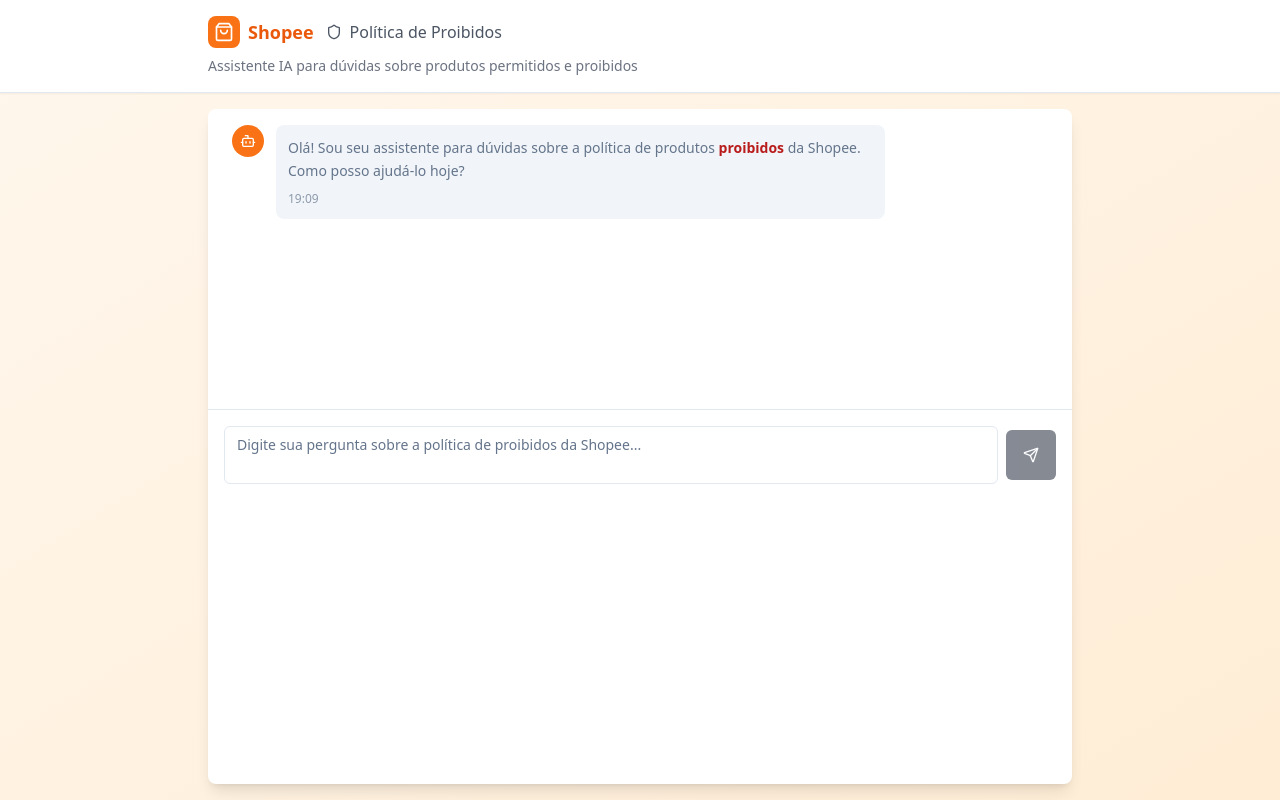
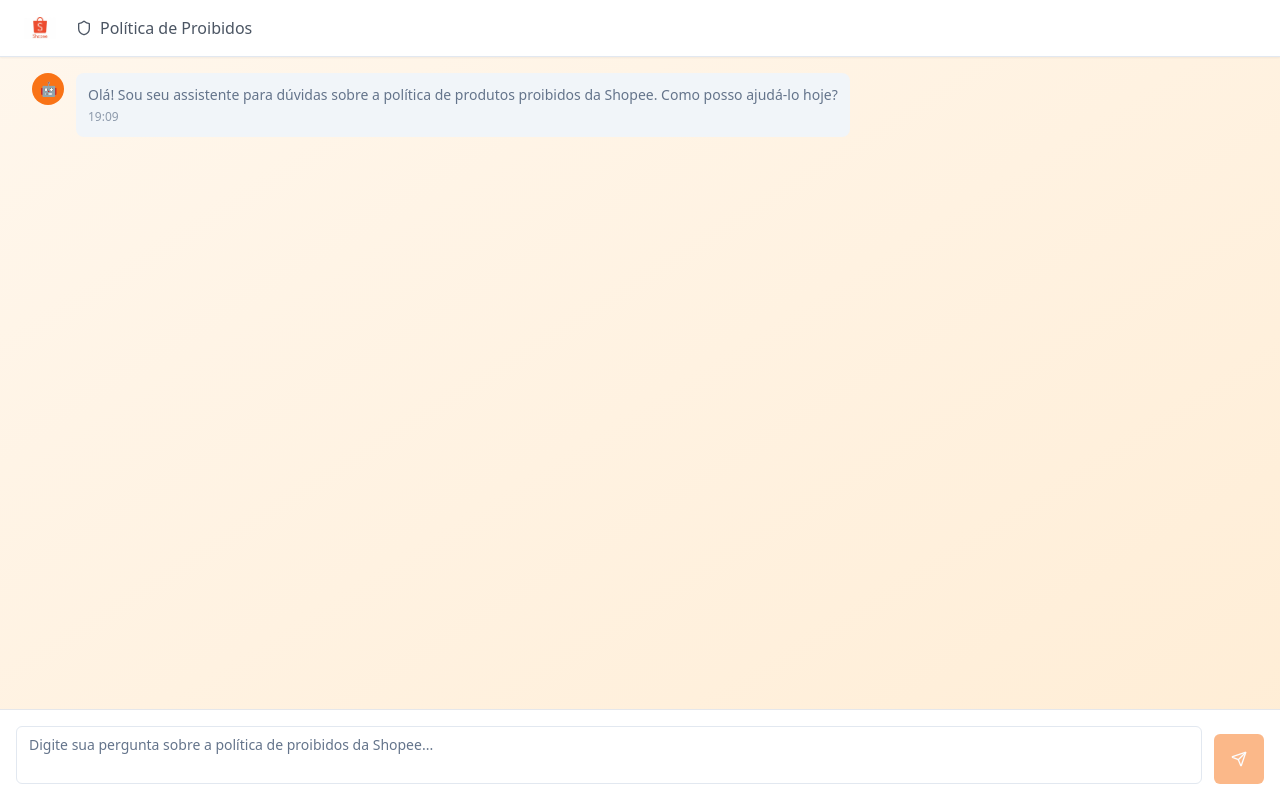
Before and after one commit to LeleooAlves/shopee-ai-chat-policy, a React (Vite) app: page / in a window 1280 px wide. Built offline with nearby package versions, Linux system fonts and the light colour scheme.

Commit message:
updates "IA INTELIGENTE"

```diff
--- a/src/components/ChatInput.tsx
+++ b/src/components/ChatInput.tsx
@@ -28,21 +28,21 @@
   };
 
   return (
-    <form onSubmit={handleSubmit} className="p-4 border-t bg-background">
-      <div className="flex gap-2 max-w-4xl mx-auto items-center">
+    <form onSubmit={handleSubmit} className="p-4 border-t bg-white border-gray-200">
+      <div className="flex gap-3 items-end">
         <Textarea
           value={message}
           onChange={(e) => setMessage(e.target.value)}
           onKeyPress={handleKeyPress}
           placeholder="Digite sua pergunta sobre a política de proibidos da Shopee..."
-          className="min-h-[50px] max-h-[120px] resize-none"
+          className="min-h-[50px] max-h-[120px] resize-none flex-1"
           disabled={isLoading}
         />
         <Button
           type="submit"
           size="icon"
           disabled={!message.trim() || isLoading}
-          className="h-[50px] w-[50px] flex-shrink-0"
+          className="h-[50px] w-[50px] flex-shrink-0 bg-orange-500 hover:bg-orange-600"
         >
           {isLoading ? (
             <Loader2 className="h-4 w-4 animate-spin" />
--- a/src/components/ChatInterface.tsx
+++ b/src/components/ChatInterface.tsx
@@ -71,9 +71,9 @@
 
   return (
     <div className="flex flex-col h-full">
-      <div className="flex-1 flex flex-col max-h-[500px] min-h-[300px]">
-        <ScrollArea ref={scrollAreaRef} className="flex-1 px-2 h-full">
-          <div className="max-w-4xl mx-auto pb-4">
+      <div className="flex-1 overflow-hidden">
+        <ScrollArea ref={scrollAreaRef} className="h-full">
+          <div className="px-4 pb-4">
             {messages.map((message) => (
               <ChatMessage
                 key={message.id}
@@ -101,7 +101,9 @@
           </div>
         </ScrollArea>
       </div>
-      <ChatInput onSendMessage={handleSendMessage} isLoading={isLoading} />
+      <div className="flex-shrink-0">
+        <ChatInput onSendMessage={handleSendMessage} isLoading={isLoading} />
+      </div>
     </div>
   );
 };
--- a/src/components/ChatMessage.tsx
+++ b/src/components/ChatMessage.tsx
@@ -1,6 +1,7 @@
 
-import React, { useMemo } from 'react';
-import { User, Bot } from 'lucide-react';
+import React from 'react';
+import { format } from 'date-fns';
+import { ptBR } from 'date-fns/locale';
 
 interface ChatMessageProps {
   message: string;
@@ -8,113 +9,84 @@
   timestamp: Date;
 }
 
-const ChatMessage: React.FC<ChatMessageProps> = ({ message, isUser, timestamp }) => {
-  const formatted = useMemo(() => {
-    if (isUser) return { content: message };
+const getMessageStyle = (message: string) => {
+  const lowerMessage = message.toLowerCase();
 
-    const lower = message.toLowerCase();
-    const isPolicyResponse = lower.includes('segundo a política');
-    const startsWithPermitido = lower.startsWith('permitido.');
-    const startsWithDepende = lower.startsWith('depende.');
-    const hasRestrictionHint = /restrit|autorização|autorizacao|licen[cç]a|vendedor(?:es)? autorizad|somente para vendedores com autoriza|apenas para vendedores com autoriza|somente para vendedores autorizad|apenas vendedores autorizad|documenta[cç][aã]o\s+complementar|mediante\s+apresenta[cç][aã]o\s+de\s+documenta[cç][aã]o|apresenta[cç][aã]o\s+de\s+documentos|mediante\s+documenta[cç][aã]o|com\s+documenta[cç][aã]o\s+complementar/i.test(lower);
-    const lastProib = lower.lastIndexOf('proibid');
-    const lastPermit = lower.lastIndexOf('permitid');
-
-    let conclusion: 'proibido' | 'permitido' | 'depende' | 'restrito' | null = null;
-    if (startsWithDepende) {
-      conclusion = 'depende';
-    } else if (startsWithPermitido) {
-      conclusion = 'permitido';
-    } else if (isPolicyResponse) {
-      if (lastPermit > lastProib && lastPermit !== -1) conclusion = 'permitido';
-      else if (lastProib > lastPermit && lastProib !== -1) conclusion = 'proibido';
+  if (lowerMessage.startsWith('permitido.')) {
+    return {
+      bgColor: 'bg-green-100 border-l-4 border-green-500',
+      textColor: 'text-green-800',
+      label: 'PERMITIDO',
+      labelColor: 'bg-green-500 text-white'
+    };
   }
 
-    // Se o texto indicar necessidade de autorização/licença, priorize RESTRITO
-    if (hasRestrictionHint) {
-      conclusion = 'restrito';
+  if (lowerMessage.startsWith('proibido.')) {
+    return {
+      bgColor: 'bg-red-100 border-l-4 border-red-500',
+      textColor: 'text-red-800',
+      label: 'PROIBIDO',
+      labelColor: 'bg-red-500 text-white'
+    };
   }
 
-    const altIndex = message.indexOf('Alternativa:');
-    const mainText = altIndex >= 0 ? message.slice(0, altIndex).trim() : message.trim();
-    const altText = altIndex >= 0 ? message.slice(altIndex).trim() : '';
+  if (lowerMessage.startsWith('depende.')) {
+    return {
+      bgColor: 'bg-yellow-100 border-l-4 border-yellow-500',
+      textColor: 'text-yellow-800',
+      label: 'DEPENDE',
+      labelColor: 'bg-yellow-500 text-white'
+    };
+  }
+
+  if (lowerMessage.startsWith('restrito.')) {
+    return {
+      bgColor: 'bg-orange-100 border-l-4 border-orange-500',
+      textColor: 'text-orange-800',
+      label: 'RESTRITO',
+      labelColor: 'bg-orange-500 text-white'
+    };
+  }
 
   return {
-      content: mainText,
-      alternative: altText,
-      isProibido: conclusion === 'proibido',
-      isPermitido: conclusion === 'permitido',
-      isDepende: conclusion === 'depende',
-      isRestrito: conclusion === 'restrito',
-      isPolicyResponse,
-      showBadge: conclusion !== null,
+    bgColor: 'bg-muted',
+    textColor: 'text-muted-foreground',
+    label: null,
+    labelColor: ''
   };
-  }, [message, isUser]);
+};
+
+const ChatMessage: React.FC<ChatMessageProps> = ({ message, isUser, timestamp }) => {
+  const messageStyle = !isUser ? getMessageStyle(message) : null;
 
   return (
     <div className={`flex gap-3 p-4 ${isUser ? 'justify-end' : 'justify-start'}`}>
       <div className={`flex gap-3 max-w-[80%] ${isUser ? 'flex-row-reverse' : 'flex-row'}`}>
-        <div className={`flex-shrink-0 w-8 h-8 rounded-full flex items-center justify-center ${
-          isUser ? 'bg-primary text-primary-foreground' : 'bg-orange-500 text-white'
+        <div className={`flex-shrink-0 w-8 h-8 rounded-full flex items-center justify-center text-white text-sm font-medium ${
+          isUser ? 'bg-blue-500' : 'bg-orange-500'
         }`}>
-          {isUser ? <User size={16} /> : <Bot size={16} />}
+          {isUser ? '👤' : '🤖'}
         </div>
         <div className={`rounded-lg p-3 ${
           isUser
-            ? 'bg-primary text-primary-foreground'
-            : 'bg-muted text-muted-foreground'
+            ? 'bg-blue-500 text-white'
+            : messageStyle?.bgColor || 'bg-muted text-muted-foreground'
         }`}>
-          {isUser ? (
-            <p className="text-sm leading-relaxed whitespace-pre-wrap">{message}</p>
-          ) : (
-            <div className="text-sm leading-relaxed whitespace-pre-wrap">
-              {formatted?.showBadge && formatted?.isProibido && (
-                <span className="font-bold uppercase inline-block rounded px-1.5 py-0.5 bg-red-100 text-red-700 mr-1">proibido</span>
-              )}
-              {formatted?.showBadge && formatted?.isPermitido && !formatted?.isProibido && (
-                <span className="font-bold uppercase inline-block rounded px-1.5 py-0.5 bg-green-100 text-green-700 mr-1">permitido</span>
-              )}
-              {formatted?.showBadge && formatted?.isDepende && (
-                <span className="font-bold uppercase inline-block rounded px-1.5 py-0.5 bg-amber-100 text-amber-700 mr-1">depende</span>
-              )}
-              {formatted?.showBadge && formatted?.isRestrito && (
-                <span className="font-bold uppercase inline-block rounded px-1.5 py-0.5 bg-blue-100 text-blue-700 mr-1">restrito</span>
-              )}
-              {formatted?.showBadge && (formatted?.isProibido || formatted?.isPermitido || formatted?.isDepende || formatted?.isRestrito) && ''}
-              <span>
-                {(() => {
-                  const regex = /(proibid[oa]s?|permitid[oa]s?|restrit[oa]s?)/gi;
-                  const parts = (formatted?.content ?? '').split(regex);
-                  return parts.map((part, idx) => {
-                    if (/^proibid/i.test(part)) {
-                      return <span key={idx} className="text-red-700 font-semibold">{part}</span>;
-                    }
-                    if (/^permitid/i.test(part)) {
-                      return <span key={idx} className="text-green-700 font-semibold">{part}</span>;
-                    }
-                    if (/^restrit/i.test(part)) {
-                      return <span key={idx} className="text-blue-700 font-semibold">{part}</span>;
-                    }
-                    return <React.Fragment key={idx}>{part}</React.Fragment>;
-                  });
-                })()}
-              </span>
-              {formatted?.alternative && (
-                <>
-                  {'\n'}
-                  <span className="font-semibold inline-block rounded px-1 bg-yellow-100 text-yellow-800">Alternativa</span>
-                  {': '}
-                  <span>{formatted?.alternative.replace(/^Alternativa:\s*/,'')}</span>
-                </>
-              )}
+          {messageStyle?.label && (
+            <div className={`inline-block px-2 py-1 rounded text-xs font-bold mb-2 ${messageStyle.labelColor}`}>
+              {messageStyle.label}
             </div>
           )}
-          <span className="text-xs opacity-70 mt-2 block">
-            {timestamp.toLocaleTimeString('pt-BR', {
-              hour: '2-digit',
-              minute: '2-digit'
-            })}
-          </span>
+          <p className={`text-sm whitespace-pre-wrap ${
+            isUser ? 'text-white' : messageStyle?.textColor || 'text-muted-foreground'
+          }`}>
+            {message}
+          </p>
+          <p className={`text-xs mt-1 opacity-70 ${
+            isUser ? 'text-blue-100' : 'text-muted-foreground'
+          }`}>
+            {format(timestamp, 'HH:mm', { locale: ptBR })}
+          </p>
         </div>
       </div>
     </div>
--- a/src/pages/Index.tsx
+++ b/src/pages/Index.tsx
@@ -4,33 +4,30 @@
 
 const Index = () => {
   return (
-    <div className="min-h-screen bg-gradient-to-br from-orange-50 to-orange-100 flex flex-col">
+    <div className="h-screen bg-gradient-to-br from-orange-50 to-orange-100 flex flex-col">
       {/* Header */}
-      <header className="bg-white shadow-sm border-b">
-        <div className="max-w-4xl mx-auto px-4 py-4">
+      <header className="bg-white shadow-sm border-b flex-shrink-0">
+        <div className="px-4 py-3 sm:px-6">
           <div className="flex items-center gap-3">
             <div className="flex items-center gap-2">
-              <div className="w-8 h-8 bg-orange-500 rounded-lg flex items-center justify-center">
-                <ShoppingBag className="w-5 h-5 text-white" />
-              </div>
-              <span className="text-orange-600 font-semibold text-lg">Shopee</span>
+              <img
+                src="/shopeelogo.jpg"
+                alt="Shopee Logo"
+                className="w-8 h-8 rounded-lg object-contain"
+              />
+              <span className="text-orange-600 font-semibold text-lg"></span>
             </div>
             <div className="flex items-center gap-2 text-gray-600">
               <Shield className="w-4 h-4" />
               <span className="font-medium">Política de Proibidos</span>
             </div>
           </div>
-          <p className="text-sm text-gray-500 mt-2">
-            Assistente IA para dúvidas sobre produtos permitidos e proibidos
-          </p>
         </div>
       </header>
 
       {/* Chat Container */}
-      <main className="flex-1 flex flex-col max-w-4xl mx-auto w-full">
-        <div className="flex-1 bg-white m-4 rounded-lg shadow-lg overflow-hidden flex flex-col">
-          <ChatInterface />
-        </div>
+      <main className="flex-1 flex flex-col overflow-hidden">
+        <ChatInterface />
       </main>
     </div>
   );
```
Also changed, not shown: src/services/geminiService.ts (+43 -39 lines), public/shopeelogo.jpg (added). Lines whose indentation alone changed are shown as unchanged.
